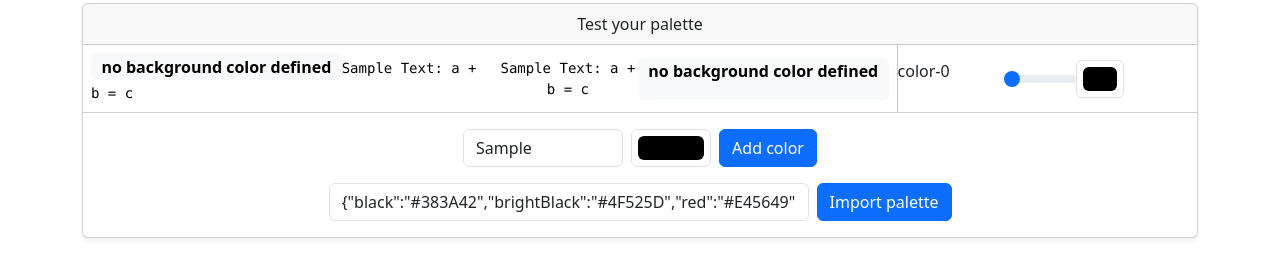
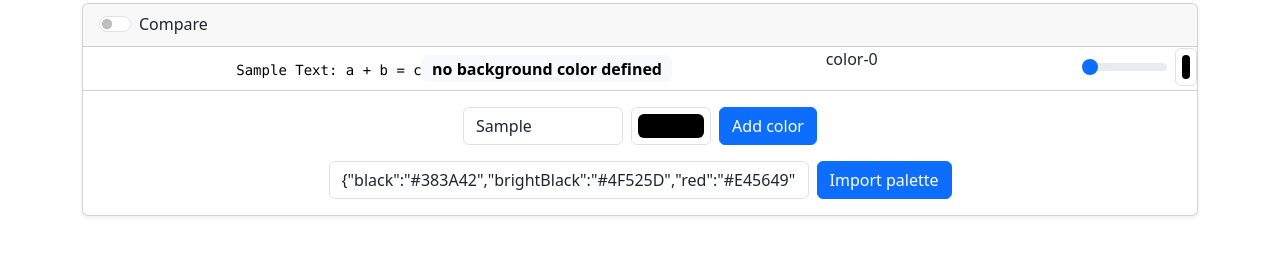
Before and after one commit to antoinechedin/contrast-ratio, a plain HTML site: page index.html in a window 1280 px wide. Both pictures are taken after typing "Sample" into the empty fields and a click on the input "Add color". Shown: the part 53-330 px from the top of the page. Drawn offline with nearby package versions, Linux system fonts and the light colour scheme.

Commit message:
Redo ui layout with bootstrap grid

```diff
--- a/index.html
+++ b/index.html
@@ -15,21 +15,24 @@
         <h1>Terminal palette - Contrast ratio</h1>
 
         <div id="palette-edition" class="card shadow-sm">
-            <div class="card-header text-center">
-                Test your palette
+            <div class="card-header">
+                <div class="form-check form-switch">
+                    <input id="compareSwitch" class="form-check-input" type="checkbox" role="switch" data-bs-toggle="collapse" data-bs-target="#collapseBefore" aria-expanded="false" aria-controls="collapseWidthExample">
+                    <label for="compareSwitch" class="form-check-label">Compare</label>
+                  </div>
             </div>
             <ul id="color-list" class="list-group list-group-flush"></ul>
             <div class="card-body">
                 <form id="import-color" class="hstack gap-2 justify-content-center align-items-center mb-3">
                     <label for="hex-color-text" class="visually-hidden">Hex Value</label>
-                    <input id="hex-color" name="hex-color" class="form-control" type="text" placeholder="Hex Value"
+                    <input id="hex-color" class="form-control" type="text" placeholder="Hex Value"
                         style="flex-basis: 10rem;" />
-                    <input id="color-picker" name="color-picker" class="form-control form-control-color" type="color"  style="flex-basis: 5rem;"/>
+                    <input id="color-picker" class="form-control form-control-color" type="color"  style="flex-basis: 5rem;"/>
                     <input class="btn btn-primary" type="submit" value="Add color" />
                 </form>
                 <form id="import-palette" class="hstack gap-2 justify-content-center align-items-center">
                     <label for="json"  class="visually-hidden">JSON palette</label>
-                    <input id="json" name="json" class="form-control" type="text" placeholder="JSON Palette" style="flex-basis: 30rem;" />
+                    <input id="json" class="form-control" type="text" placeholder="JSON Palette" style="flex-basis: 30rem;" />
                     <input class="btn btn-primary" type="submit" value="Import palette" />
                 </form>
             </div>
--- a/main.js
+++ b/main.js
@@ -37,50 +37,64 @@ class HTMLColorFieldSetElement extends HTMLLIElement {
     }
 
     connectedCallback() {
-        this.className = 'hstack list-group-item align-items-center p-0';
+        this.className = 'list-group-item p-0';
+
+        this.row = document.createElement('div');
+        this.row.className = 'row g-0';
+        this.appendChild(this.row);
 
         this.preview = document.createElement('div');
-        this.preview.className = 'flex-grow-1 justify-content-between p-2';
-        this.appendChild(this.preview);
+        this.preview.className = 'col-8';
+        this.row.appendChild(this.preview);
+
+        this.previewRow = document.createElement('div');
+        this.previewRow.className = 'row g-0 text-center';
+        this.preview.appendChild(this.previewRow);
+
+        this.before = document.createElement('div');
+        this.before.id = 'collapseBefore';
+        this.before.className = 'col p-2 collapse multi-collapse collapse-horizontal';
+        this.previewRow.appendChild(this.before);
 
         this.originalColorRatio = document.createElement('span');
-        this.originalColorRatio.style.flexBasis = '4.5rem';
         this.originalColorRatio.style.fontSize = '1em';
         this.originalColorRatio.className = 'badge text-bg-light';
-        this.preview.appendChild(this.originalColorRatio);
+        this.before.appendChild(this.originalColorRatio);
 
         this.originalSample = document.createElement('code');
-        this.originalSample.className = 'flex-grow-1 text-center';
+        this.originalSample.className = 'text-center';
         this.originalSample.innerText = "Sample Text: a + b = c";
-        this.preview.appendChild(this.originalSample);
+        this.before.appendChild(this.originalSample);
 
-        this.editionPreview = document.createElement('div');
-        this.editionPreview.className = 'flex-grow-1 d-flex justify-content-between p-2';
-        this.appendChild(this.editionPreview);
+        this.after = document.createElement('div');
+        this.after.className = 'col p-2 show multi-collapse';
+        this.previewRow.appendChild(this.after);
 
         this.sample = document.createElement('code');
-        this.sample.className = 'flex-grow-1 text-center';
+        this.sample.className = 'text-center';
         this.sample.innerText = "Sample Text: a + b = c";
-        this.editionPreview.appendChild(this.sample);
+        this.after.appendChild(this.sample);
 
         this.colorRatio = document.createElement('span');
         this.colorRatio.className = 'badge text-bg-light';
-        this.colorRatio.style.flexBasis = '4.5rem';
         this.colorRatio.style.fontSize = '1em';
-        this.editionPreview.appendChild(this.colorRatio);
+        this.after.appendChild(this.colorRatio);
 
-        const rule = document.createElement('div');
+        /* const rule = document.createElement('div');
         rule.className = 'vr';
-        this.appendChild(rule);
+        this.appendChild(rule); */
 
         this.editor = document.createElement('div');
-        this.editor.className = 'hstack';
-        this.editor.style.flexBasis = '4.5rem';
-        this.appendChild(this.editor);
+        this.editor.className = 'col';
+        this.row.appendChild(this.editor);
+
+        this.editorRow = document.createElement('div');
+        this.editorRow.className = 'hstack gap-2';
+        this.editor.appendChild(this.editorRow);
 
         this.nameLabel = document.createElement('p');
-        this.editor.style.flexBasis = '30%';
-        this.editor.appendChild(this.nameLabel);
+        this.nameLabel.className = 'col-6';
+        this.editorRow.appendChild(this.nameLabel);
 
         // const collapse = document.createElement('button');
 
@@ -92,7 +106,7 @@ class HTMLColorFieldSetElement extends HTMLLIElement {
             this.changed = false;
             // this.removeAttribute('modified');
         });
-        this.editor.appendChild(this.resetButton);
+        this.editorRow.appendChild(this.resetButton);
 
         this.slider = document.createElement('input');
         this.slider.type = 'range';
@@ -101,13 +115,12 @@ class HTMLColorFieldSetElement extends HTMLLIElement {
         this.slider.max = 1;
         this.slider.step = 0.005;
         this.slider.value = 0;
-        this.slider.style.flexBasis = '4.5rem';
         this.slider.addEventListener('input', () => {
             let newHsl = this.hsl;
             newHsl[2] = parseFloat(this.slider.value);
             this.setColor(newHsl);
         });
-        this.editor.appendChild(this.slider);
+        this.editorRow.appendChild(this.slider);
 
         this.input = document.createElement('input');
         this.input.className = 'form-control form-control-color';
@@ -115,7 +128,7 @@ class HTMLColorFieldSetElement extends HTMLLIElement {
         this.input.addEventListener('input', () => {
             this.setColor(srgb_to_okhsl(hex_to_rgb(this.input.value)));
         });
-        this.editor.appendChild(this.input);
+        this.editorRow.appendChild(this.input);
     }
 
     setColor(hsl) {
@@ -199,8 +212,8 @@ function updateBackgrounds() {
     if (backgroundColor === null) return;
 
     colors.forEach((fieldset) => {
-        fieldset.preview.style.backgroundColor = rgb_to_hex(okhsl_to_srgb(backgroundColor.originalHsl));
-        fieldset.editionPreview.style.backgroundColor = rgb_to_hex(okhsl_to_srgb(backgroundColor.hsl));
+        fieldset.before.style.backgroundColor = rgb_to_hex(okhsl_to_srgb(backgroundColor.originalHsl));
+        fieldset.after.style.backgroundColor = rgb_to_hex(okhsl_to_srgb(backgroundColor.hsl));
     })
 }
 
```
